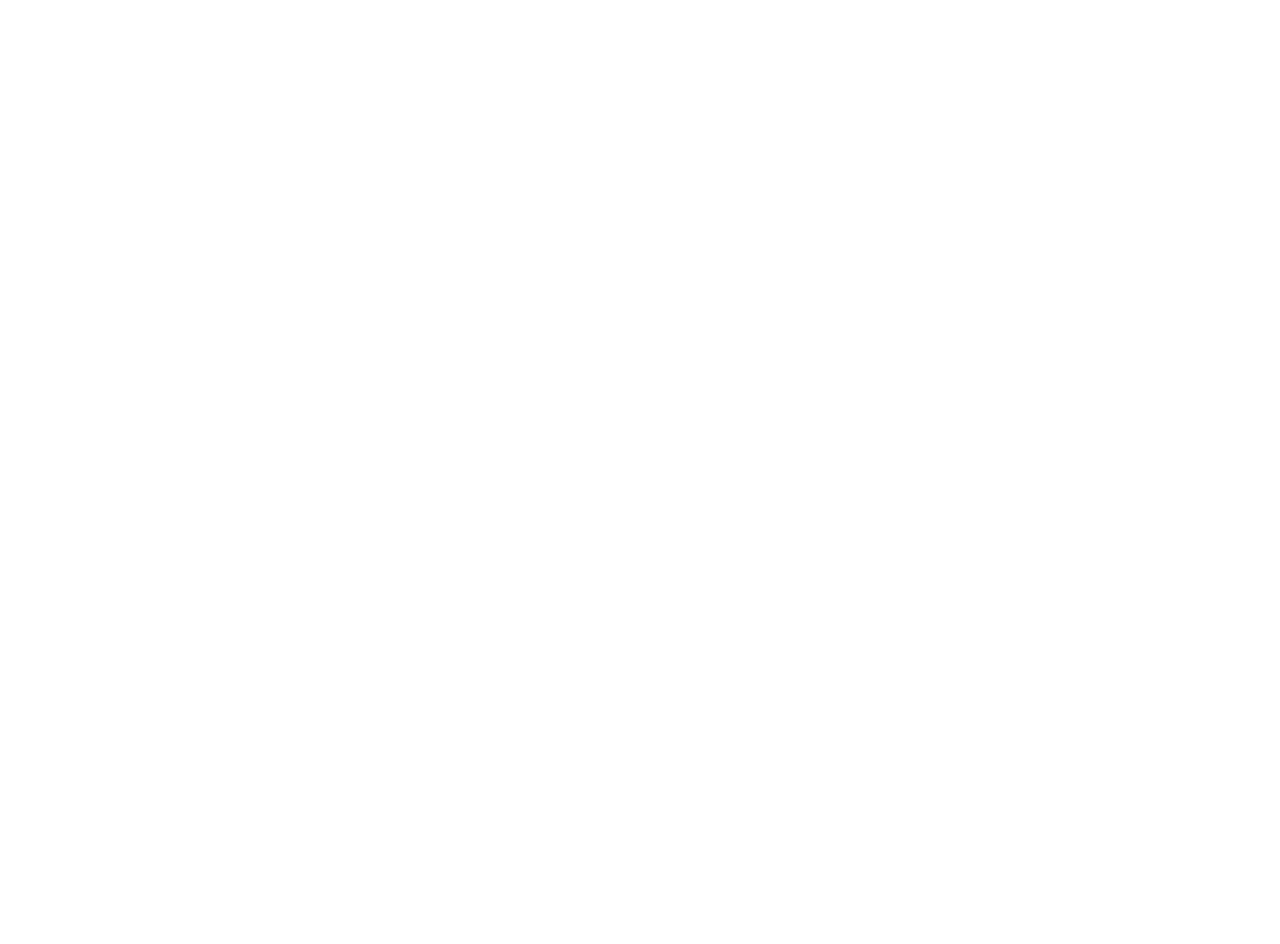
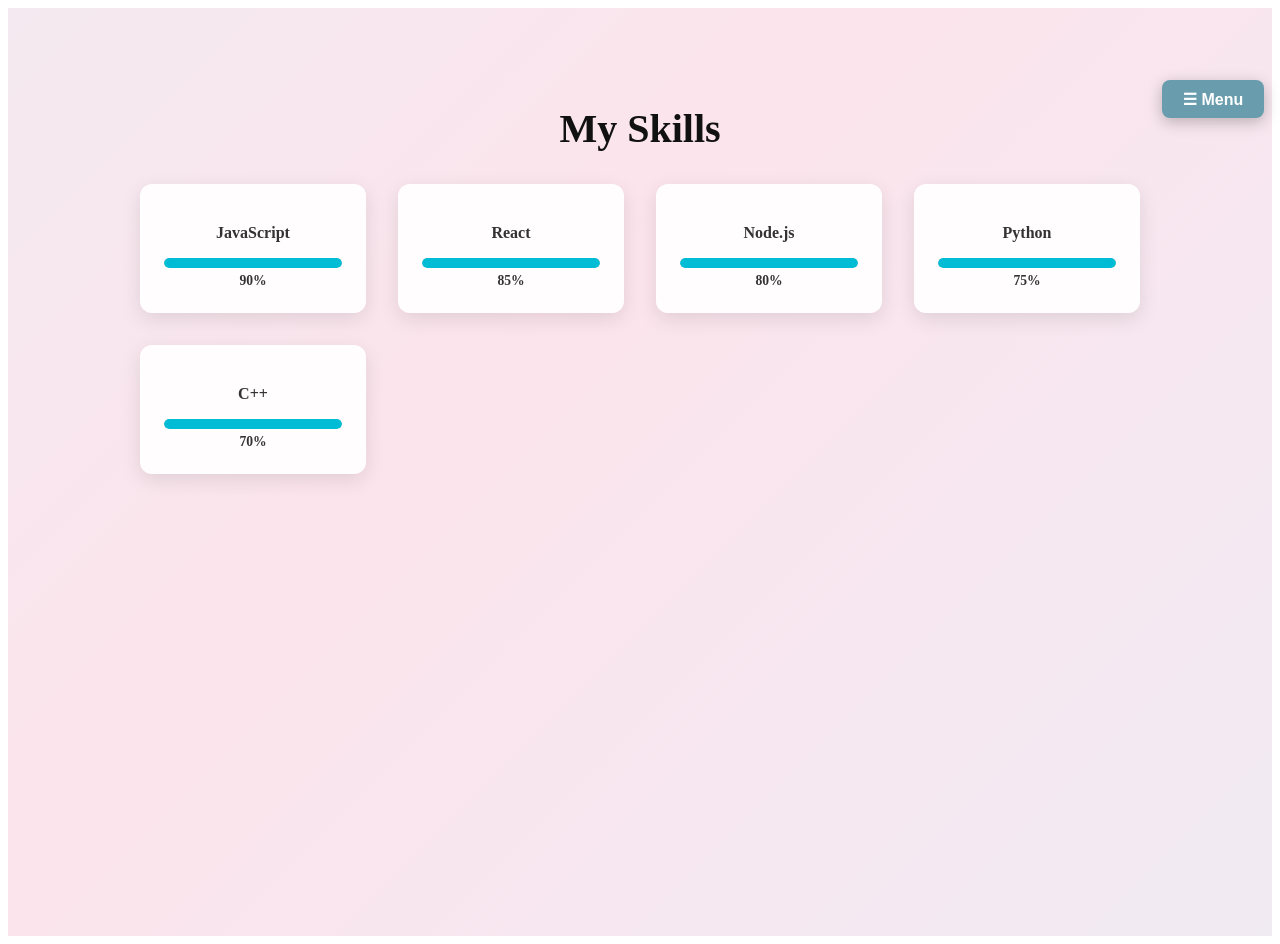
Before and after one commit to Sagnik0684/Portfolio, a React (Create React App) app: page /skills in a window 1280 px wide. Before the commit this address had no page. Before the commit the page ends 800 px from the top, so only its background shows below. Built offline with nearby package versions, Linux system fonts and the light colour scheme.

Commit message:
Added a Skills Page.

```diff
--- a/src/App.jsx
+++ b/src/App.jsx
@@ -5,6 +5,8 @@
 import { socials } from "./config/socials";
 import "./styles/App.css";
 import { motion } from "framer-motion";
+import Menu from "./components/Menu";
+
 
   export default function App() {
     const [isDark, setIsDark] = useState(false);
@@ -16,7 +18,7 @@
     return (
       <div className="app">
         <Navbar toggleTheme={() => setIsDark(!isDark)} isDark={isDark} />
-
+          <Menu/>
         <section id="about" className="about-section">
           <div className="intro-container">
             <img src="/profile.jpg" alt="Guddu" className="profile-pic" />
--- a/src/components/AboutPage.jsx
+++ b/src/components/AboutPage.jsx
@@ -1,17 +1,19 @@
-import { Link } from "react-router-dom";
 import React from "react";
 import "../styles/AboutPage.css";
+import Menu from "./Menu";
 
-export default function About() {
+export default function AboutPage() {
   return (
     <div className="about-page">
-      <Link to="/" className="home-button">← Back to Home</Link>
+      <Menu />
 
+      {/* About Header */}
       <section className="about-header">
         <h1>About Me</h1>
         <p>Everything you might want to know (and some you didn’t ask for 😄)</p>
       </section>
 
+      {/* About Details */}
       <section className="about-details">
         <h2>Who Am I?</h2>
         <p>
--- /dev/null
+++ b/src/components/Menu.jsx
@@ -0,0 +1,36 @@
+import React, { useState } from "react";
+import { Link } from "react-router-dom";
+import "../styles/Menu.css";
+
+export default function Menu() {
+  const [open, setOpen] = useState(false);
+
+  return (
+    <div className="floating-menu">
+      <button
+        className="menu-toggle"
+        onClick={() => setOpen(!open)}
+        aria-label="Toggle menu"
+      >
+        ☰ Menu
+      </button>
+
+      {open && (
+        <nav className="menu-popup" role="menu">
+          <Link to="/" onClick={() => setOpen(false)} role="menuitem">
+            🏠 Return to Home
+          </Link>
+          <Link to="/skills" onClick={() => setOpen(false)} role="menuitem">
+            🧠 Skills
+          </Link>
+          <a href="#certs" role="menuitem" onClick={() => setOpen(false)}>
+            📜 Certifications
+          </a>
+          <a href="#blogs" role="menuitem" onClick={() => setOpen(false)}>
+            📝 Blogs
+          </a>
+        </nav>
+      )}
+    </div>
+  );
+}
--- a/src/components/Skills.jsx
+++ b/src/components/Skills.jsx
@@ -1,16 +1,21 @@
 import React from "react";
+import "../styles/Skills.css";
+import Menu from "./Menu";
+
 
 const skillsList = [
-  { name: "JavaScript", icon: "devicon-javascript-plain" },
-  { name: "React", icon: "devicon-react-original" },
-  { name: "Node.js", icon: "devicon-nodejs-plain" },
-  { name: "Python", icon: "devicon-python-plain" },
-  { name: "C++", icon: "devicon-cplusplus-plain" },
-  // add more here
+  { name: "JavaScript", icon: "devicon-javascript-plain", level: 90 },
+  { name: "React", icon: "devicon-react-original", level: 85 },
+  { name: "Node.js", icon: "devicon-nodejs-plain", level: 80 },
+  { name: "Python", icon: "devicon-python-plain", level: 75 },
+  { name: "C++", icon: "devicon-cplusplus-plain", level: 70 },
+  // Add more skills as needed
 ];
 
 export default function Skills() {
   return (
+    <>
+      <Menu />
       <div className="skills-container">
         <h2>My Skills</h2>
         <div className="skills-grid">
@@ -18,9 +23,14 @@
             <div key={skill.name} className="skill-card">
               <i className={`${skill.icon} skill-icon`}></i>
               <p>{skill.name}</p>
+              <div className="progress-bar">
+                <div className="progress-fill" style={{ width: `${skill.level}%` }}></div>
+              </div>
+              <span className="progress-label">{skill.level}%</span>
             </div>
           ))}
         </div>
       </div>
+    </>
   );
 }
--- a/src/index.js
+++ b/src/index.js
@@ -3,6 +3,7 @@
 import { BrowserRouter as Router, Routes, Route } from "react-router-dom";
 import App from "./App.jsx";
 import AboutPage from "./components/AboutPage";
+import Skills from "./components/Skills";
 import "./styles/App.css";
 
 createRoot(document.getElementById("root")).render(
@@ -10,6 +11,7 @@
     <Routes>
       <Route path="/" element={<App />} />
       <Route path="/about" element={<AboutPage />} />
+      <Route path="/skills" element={<Skills />} />
     </Routes>
   </Router>
 );
--- /dev/null
+++ b/src/styles/Menu.css
@@ -0,0 +1,110 @@
+
+.floating-menu {
+    position: fixed;
+    top: 5rem;
+    right: 1rem;
+    z-index: 1000;
+    user-select: none;
+    font-family: 'Segoe UI', Tahoma, Geneva, Verdana, sans-serif;
+    /* add this for positioning context */
+    display: flex;
+    flex-direction: column;
+    align-items: flex-end; /* right align children */
+  }
+
+  .menu-popup {
+    margin-top: 0.5rem;
+    margin-right: 0.1rem;
+    background: rgba(255, 255, 255, 0.95);
+    padding: 1rem 1.2rem;
+    border-radius: 12px;
+    box-shadow: 0 8px 30px rgba(0,0,0,0.15);
+    display: flex;
+    flex-direction: column;
+    gap: 1rem;
+    animation: fadeInMenu 0.3s ease forwards;
+    min-width: 160px;
+
+    /* align the popup to the right */
+    align-self: flex-end;
+  }
+
+  /* keep the rest as is */
+  .menu-toggle {
+    background-color: #699dad;
+    color: white;
+    border: none;
+    padding: 0.6rem 1.3rem;
+    border-radius: 8px;
+    font-weight: 700;
+    cursor: pointer;
+    box-shadow: 0 4px 15px rgba(0,0,0,0.25);
+    transition: background-color 0.3s ease;
+    font-size: 1rem;
+  }
+
+  .menu-toggle:hover {
+    background-color: #4a7683;
+  }
+
+  .menu-popup a {
+    text-decoration: none;
+    color: #333;
+    font-weight: 600;
+    font-size: 1rem;
+    transition: color 0.2s ease;
+  }
+
+  .menu-popup a:hover {
+    text-decoration: underline;
+    color: #ff69b4; /* hot pink */
+  }
+
+  @keyframes fadeInMenu {
+    from {
+      opacity: 0;
+      transform: translateY(-12px);
+    }
+    to {
+      opacity: 1;
+      transform: translateY(0);
+    }
+  }
+
+  /* Responsive - on smaller screens, menu covers full width bottom */
+  @media (max-width: 600px) {
+    .floating-menu {
+      top: auto;
+      left: 0;
+      bottom: 0;
+      width: 100vw;
+      display: flex;
+      justify-content: center;
+    }
+
+    .menu-toggle {
+      border-radius: 0;
+      width: 100%;
+      padding: 1rem 0;
+      font-size: 1.25rem;
+    }
+
+    .menu-popup {
+      position: fixed;
+      bottom: 3.5rem;
+      left: 0;
+      width: 100vw;
+      border-radius: 0;
+      box-shadow: none;
+      padding: 1rem 2rem;
+      flex-direction: row;
+      justify-content: space-around;
+      background: rgba(255,255,255,0.95);
+      animation: fadeInMenu 0.3s ease forwards;
+      min-width: unset;
+    }
+
+    .menu-popup a {
+      font-size: 1rem;
+    }
+  }
--- /dev/null
+++ b/src/styles/Skills.css
@@ -0,0 +1,116 @@
+
+
+
+.skills-container {
+  padding: 4rem 2rem;
+  min-height: 100vh;
+  background: linear-gradient(-45deg, #e3f2fd, #fce4ec, #e0f7fa, #ede7f6);
+  background-size: 400% 400%;
+  animation: bgShift 15s ease infinite;
+  display: flex;
+  flex-direction: column;
+  align-items: center;
+}
+
+.skills-container h2 {
+  font-size: 2.5rem;
+  margin-bottom: 2rem;
+  color: #111;
+}
+
+.skills-grid {
+  display: grid;
+  grid-template-columns: repeat(auto-fit, minmax(180px, 1fr));
+  gap: 2rem;
+  width: 100%;
+  max-width: 1000px;
+}
+
+.skill-card {
+  background: rgba(255, 255, 255, 0.9);
+  border-radius: 12px;
+  padding: 1.5rem;
+  text-align: center;
+  box-shadow: 0 6px 20px rgba(0, 0, 0, 0.1);
+  transition: transform 0.3s ease, box-shadow 0.3s ease;
+  backdrop-filter: blur(8px);
+}
+
+.skill-card:hover {
+  transform: translateY(-8px);
+  box-shadow: 0 12px 30px rgba(0, 0, 0, 0.15);
+}
+
+.skill-icon {
+  font-size: 2.5rem;
+  margin-bottom: 0.5rem;
+  color: #007acc;
+}
+
+.progress-bar {
+  background: #ddd;
+  border-radius: 10px;
+  height: 10px;
+  width: 100%;
+  overflow: hidden;
+  margin-top: 0.5rem;
+}
+
+.progress-fill {
+  background: #00bcd4;
+  height: 100%;
+  width: 0;
+  animation: fillProgress 1.5s ease forwards;
+  border-radius: 10px;
+}
+
+.progress-label {
+  display: block;
+  font-size: 0.85rem;
+  margin-top: 0.3rem;
+  color: #333;
+}
+
+@keyframes fillProgress {
+  from {
+    width: 0;
+  }
+  to {
+    width: var(--progress-width, 100%);
+  }
+}
+
+@keyframes bgShift {
+  0% {
+    background-position: 0% 50%;
+  }
+  50% {
+    background-position: 100% 50%;
+  }
+  100% {
+    background-position: 0% 50%;
+  }
+}
+
+/* Dark mode support */
+body.dark .skills-container {
+  background: linear-gradient(-45deg, #121212, #1e1e1e, #212121, #1a1a1a);
+  color: #eee;
+}
+
+body.dark .skill-card {
+  background: rgba(34, 34, 34, 0.9);
+  color: #eee;
+}
+
+body.dark .progress-bar {
+  background: #333;
+}
+
+body.dark .progress-fill {
+  background: #00e5ff;
+}
+
+body.dark .progress-label {
+  color: #ccc;
+}
```
Lines whose indentation alone changed are shown as unchanged.
